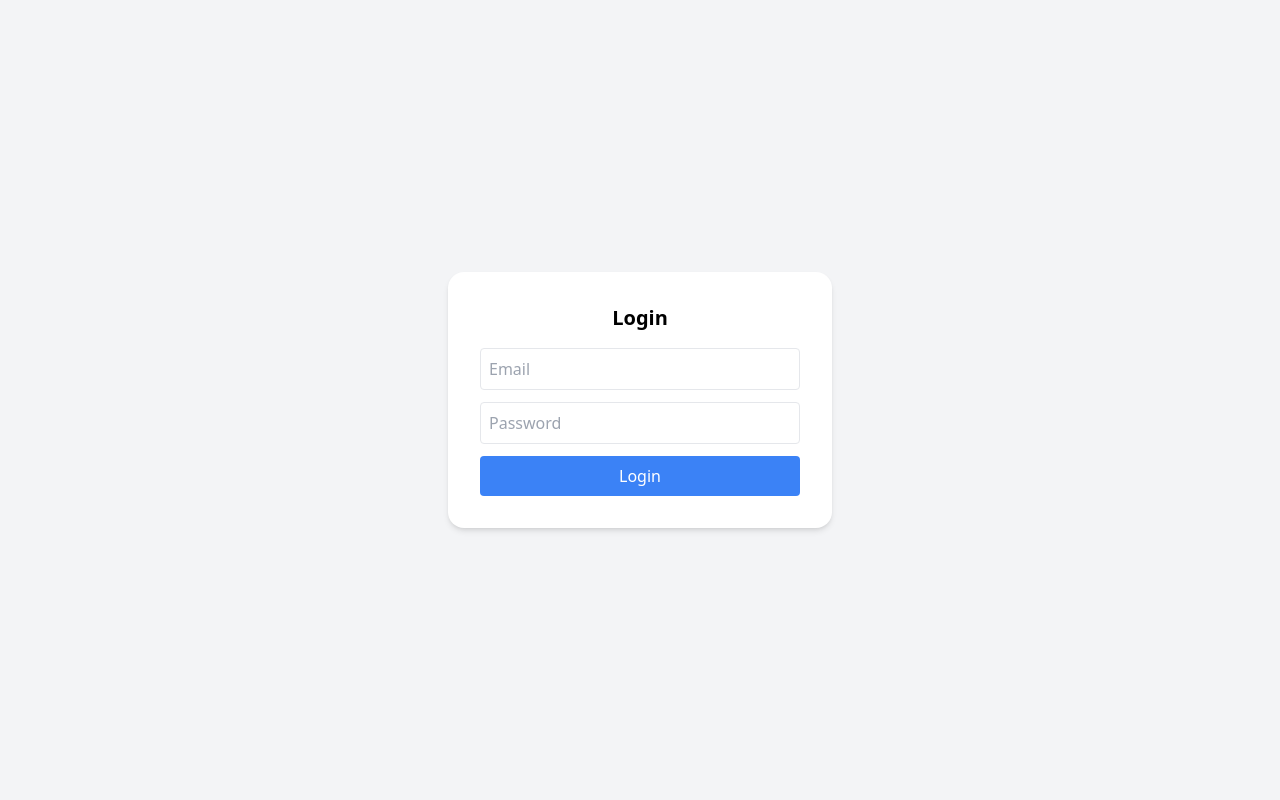
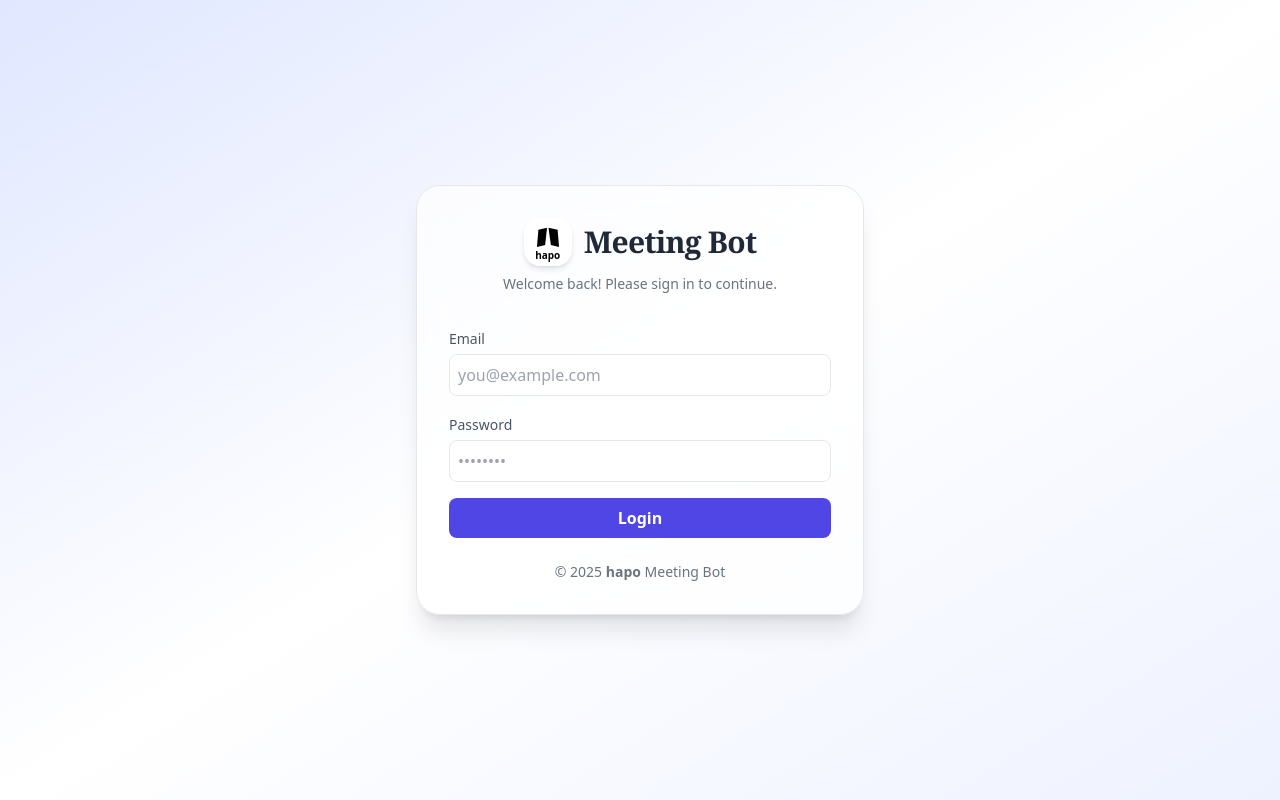
Before and after one commit to HapoTV/AttandanceMeetingBot, a React (Vite) app: page /login in a window 1280 px wide. Built offline with nearby package versions, Linux system fonts and the light colour scheme.

Commit message:
Improved the Login Page.

```diff
--- a/src/pages/Calendar.tsx
+++ b/src/pages/Calendar.tsx
@@ -99,7 +99,7 @@ const MeetingsCalendar: React.FC = () => {
                 }`}
               >
                 {new Date(selectedMeeting.dateTime) < new Date()
-                  ? "Meeting Completed"
+                  ? "Previous Meeting"
                   : "Upcoming Meeting"}
               </span>
             </>
--- a/src/pages/Dashboard.tsx
+++ b/src/pages/Dashboard.tsx
@@ -1,9 +1,7 @@
 import {
   CalendarDaysIcon,
   BellIcon,
-  ClockIcon,
-  VideoCameraIcon,
-  UserGroupIcon,
+  ClockIcon
 } from "@heroicons/react/24/outline";
 import { useEffect, useState } from "react";
 import axiosClient from "../api/axiosClient";
@@ -11,7 +9,7 @@ import { useNavigate } from "react-router-dom";
 
 interface Meeting {
   meetingId: string;
-  title?: string;
+  name?: string;
   dateTime: string;
 }
 
@@ -115,7 +113,7 @@ const Dashboard = () => {
                   className="border rounded-lg p-3 hover:bg-blue-50 transition"
                 >
                   <p className="font-medium text-gray-800">
-                    {m.title || "Untitled Meeting"}
+                    {m.name || "Untitled Meeting"}
                   </p>
                   <p className="text-sm text-gray-500">
                     {new Date(m.dateTime).toLocaleString()}
--- a/src/pages/Login.tsx
+++ b/src/pages/Login.tsx
@@ -1,8 +1,9 @@
 import { useState } from "react";
 import { useAuth } from "../context/AuthContext";
+import hapoMark from "../assets/hapo-mark.svg";
 
 const Login = () => {
-  const { login } = useAuth(); // ✅ useAuth hook
+  const { login } = useAuth();
   const [email, setEmail] = useState("");
   const [password, setPassword] = useState("");
   const [error, setError] = useState("");
@@ -10,45 +11,86 @@ const Login = () => {
   const handleSubmit = async (e: React.FormEvent) => {
     e.preventDefault();
     try {
-      // For now, we'll simulate login
-      // Replace this with your backend API call
       const userData = { email, role: "ADMIN" };
       login(userData);
-      window.location.href = "/dashboard"; // redirect to admin dashboard
+      window.location.href = "/dashboard";
     } catch (err) {
       setError("Invalid credentials");
     }
   };
 
   return (
-    <div className="flex justify-center items-center h-screen bg-gray-100">
-      <form
-        onSubmit={handleSubmit}
-        className="bg-white p-8 rounded-2xl shadow-md w-96"
-      >
-        <h2 className="text-xl font-bold mb-4 text-center">Login</h2>
-        {error && <p className="text-red-500 text-sm mb-3">{error}</p>}
+    <div className="flex items-center justify-center min-h-screen bg-gradient-to-br from-indigo-100 via-white to-indigo-50">
+      <div className="bg-white/70 backdrop-blur-xl shadow-xl rounded-3xl w-full max-w-md p-8 border border-gray-200">
+        {/* Logo Section */}
+        <div className="flex flex-col items-center mb-8">
+          <div className="flex items-center space-x-3">
+            <div className="bg-white rounded-2xl w-12 h-12 shadow-md flex flex-col items-center justify-center overflow-hidden">
+              <img
+                src={hapoMark}
+                alt="Hapo logo"
+                className="h-6 w-6 object-contain"
+              />
+              <span className="text-[10px] leading-none font-semibold text-black mt-0.5">
+                hapo
+              </span>
+            </div>
+            <span className="text-3xl font-extrabold text-gray-800 font-serif tracking-tight">
+              Meeting Bot
+            </span>
+          </div>
+          <p className="text-sm text-gray-500 mt-2">
+            Welcome back! Please sign in to continue.
+          </p>
+        </div>
+
+        {/* Login Form */}
+        <form onSubmit={handleSubmit} className="space-y-4">
+          {error && (
+            <div className="bg-red-100 text-red-600 px-3 py-2 rounded-lg text-sm text-center">
+              {error}
+            </div>
+          )}
+
+          <div>
+            <label className="text-sm font-medium text-gray-600">Email</label>
             <input
               type="email"
-          placeholder="Email"
-          className="w-full mb-3 border rounded p-2"
+              placeholder="you@example.com"
+              className="w-full mt-1 p-2 border rounded-lg focus:ring-2 focus:ring-indigo-300 focus:border-indigo-400 transition"
               value={email}
               onChange={(e) => setEmail(e.target.value)}
+              required
             />
+          </div>
+
+          <div>
+            <label className="text-sm font-medium text-gray-600">Password</label>
             <input
               type="password"
-          placeholder="Password"
-          className="w-full mb-3 border rounded p-2"
+              placeholder="••••••••"
+              className="w-full mt-1 p-2 border rounded-lg focus:ring-2 focus:ring-indigo-300 focus:border-indigo-400 transition"
               value={password}
               onChange={(e) => setPassword(e.target.value)}
+              required
             />
+          </div>
+
           <button
             type="submit"
-          className="w-full bg-blue-500 text-white py-2 rounded hover:bg-blue-600"
+            className="w-full bg-indigo-600 text-white py-2 rounded-lg font-semibold hover:bg-indigo-700 hover:shadow-md active:scale-[0.98] transition-all"
           >
             Login
           </button>
         </form>
+
+        {/* Footer */}
+        <div className="mt-6 text-center">
+          <p className="text-sm text-gray-500">
+            © {new Date().getFullYear()} <span className="font-semibold">hapo</span> Meeting Bot
+          </p>
+        </div>
+      </div>
     </div>
   );
 };
```
Lines whose indentation alone changed are shown as unchanged.
